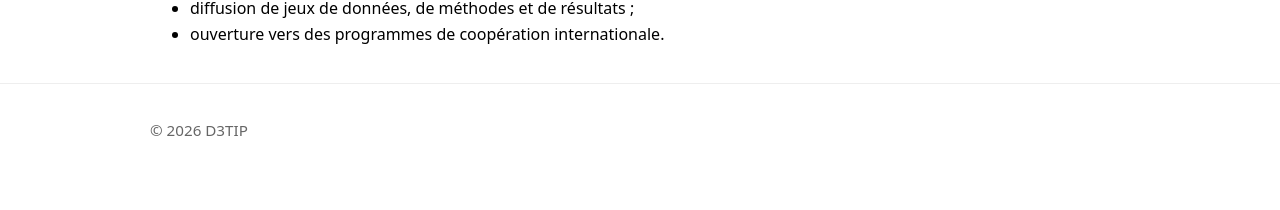
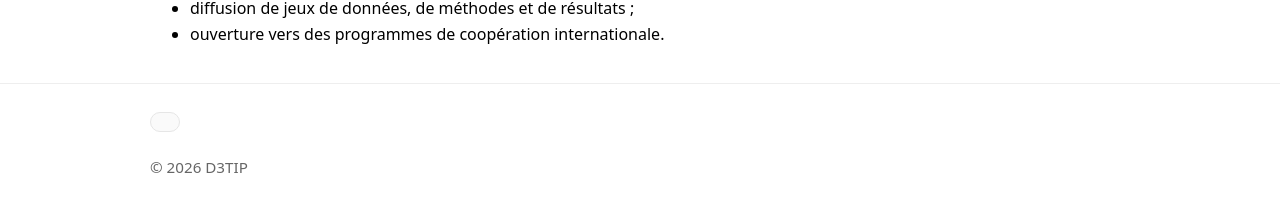
Before and after one commit to d3tip-phc-utique/d3tip-phc-utique.github.io, a Jekyll site: the page built from fr/index.md, in a window 1280 px wide. Shown: the part 1313-1523 px from the top of the page. Built offline with Jekyll 4.4.1, drawn with Linux system fonts in a browser that asks for light colours; before the commit the page ends 1489 px from its top, so only the background shows below that.

Commit message:
Update style.css

```diff
--- a/assets/css/style.css
+++ b/assets/css/style.css
@@ -178,3 +178,35 @@ html[dir="rtl"] .page-content { text-align: right; }
 .main-menu .menu-link:visited{
   color: #2E7D32;
 }
+
+.footer-actions{
+  margin: 10px 0 6px;
+}
+
+.footer-contact{
+  display: inline-block;
+  text-decoration: none;
+  font-weight: 700;
+  padding: 9px 14px;
+  border: 1px solid #e6e6e6;
+  border-radius: 999px;
+  background: #fafafa;
+}
+
+/* (optionnel) ton effet sombre au clic */
+.footer-contact{
+  position: relative;
+  overflow: hidden;
+}
+.footer-contact::before{
+  content:"";
+  position:absolute;
+  inset:0;
+  border-radius: inherit;
+  pointer-events:none;
+  opacity:0;
+  background: rgba(0,0,0,.14);
+  transition: opacity 140ms ease;
+}
+.footer-contact:active::before{ opacity:1; }
+.footer-contact:active{ transform: translateY(1px) scale(.985); }
```
